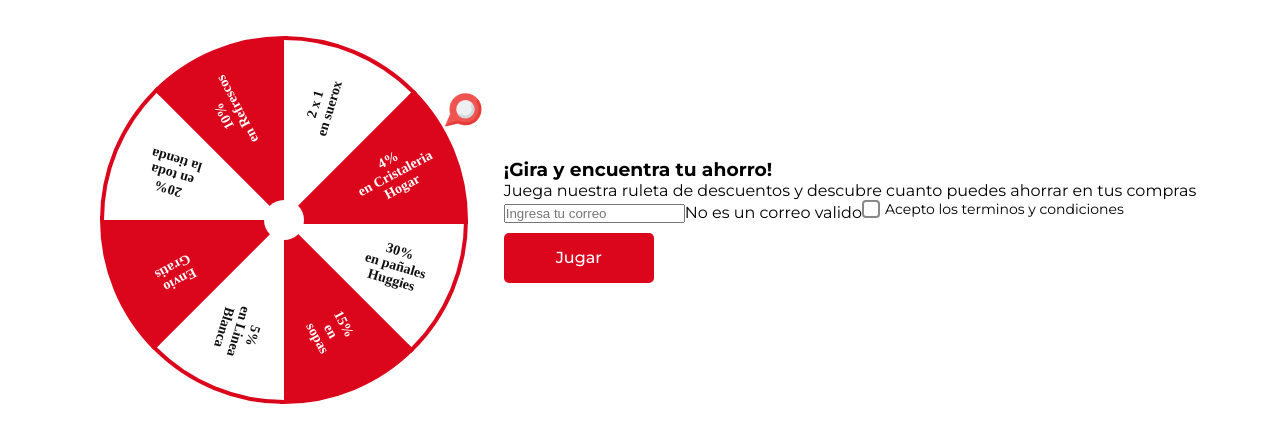
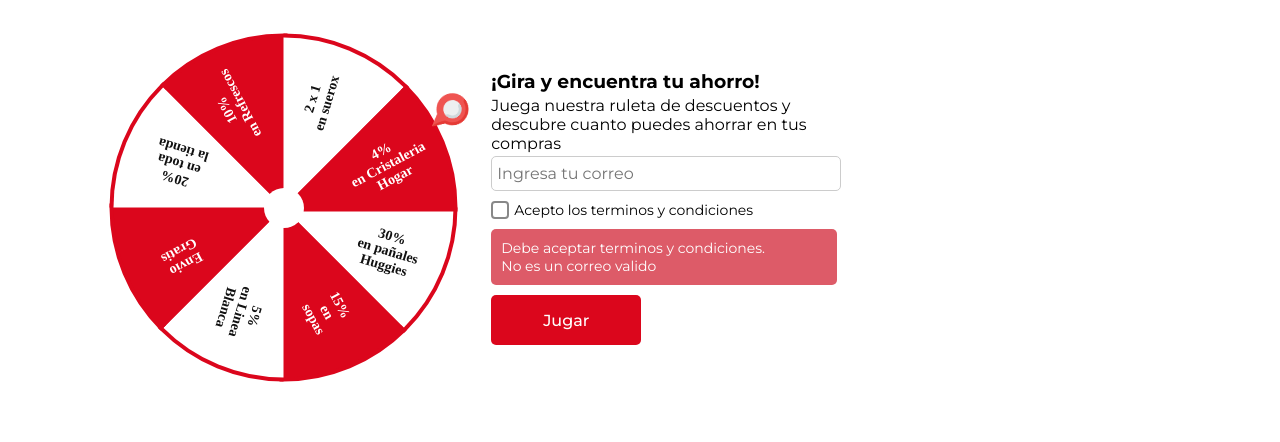
Before and after one commit to sallygongar/react-projects, a React (Vite) app in the folder 04-ruleta/: page / in a window 1280 px wide. Both pictures are taken after a click on the button "Jugar". Shown: the top 442 px of the page. Built offline with nearby package versions, Linux system fonts and the light colour scheme.

Commit message:
Reajusta css en Panel Play

```diff
--- a/04-ruleta/src/components/panel/PanelDisplayAward.tsx
+++ b/04-ruleta/src/components/panel/PanelDisplayAward.tsx
@@ -93,7 +93,9 @@ const PanelDisplayAward = () => {
             </button>
           { isCopied && <span className="ruleta_tooltip">{clicked ? '¡Copiado!' : '¡Copiar!'}</span>}
           </div>
-
+        </div>
+        <div className="ruleta_panel_footer">
+           <a className="ruleta_footer_link" href="/">Ver Productos</a>
         </div>
       </div>
     </div>
--- a/04-ruleta/src/components/panel/PanelPlay.tsx
+++ b/04-ruleta/src/components/panel/PanelPlay.tsx
@@ -13,16 +13,23 @@ const PanelPlay = () =>{
     }
   }
 
+  console.log("Errors:", errors)
+
     return(
       <div className="ruleta_panel">
-        <div className="ruleta_panel_description">
+        <div className="ruleta_panel_play">
           <h3>¡Gira y encuentra tu ahorro!</h3>
           <p>Juega nuestra ruleta de descuentos y descubre cuanto puedes ahorrar en tus compras</p>
-          <div className="ruleta_form_group">
+          <div className="ruleta_panel_tyc">
             <input type="text" placeholder="Ingresa tu correo" value={inputs.email} onChange={onInputChange} name="email"/>
-            { errors?.emailError && <span className="ruleta_form_error">{errors?.emailError}</span>}
             <CustomCheckbox label="Acepto los terminos y condiciones" checked={acceptedTerm ?? false} onChange={onChangeTyC}/>
-           { errors?.terminosError && <span className="ruleta_form_error">{errors?.terminosError}</span>}
+            {
+              (errors?.terminosError ||  errors?.emailError) &&
+              <div className="ruleta_panel_errors">
+                <span className="ruleta_form_error">{errors?.terminosError}</span>
+                <span className="ruleta_form_error">{errors?.emailError}</span>
+              </div>
+            }
           </div>
         </div>
         <button type="button" className={`ruleta_play ${isSpinning ? 'ruleta_play_disabled' : ''}`} onClick={validateInformation} disabled={isSpinning}>Jugar</button>
--- a/04-ruleta/src/components/wheel/Wheel.tsx
+++ b/04-ruleta/src/components/wheel/Wheel.tsx
@@ -7,7 +7,7 @@ import { useForm } from "../../context/Form/formHook";
 
 const Wheel = () => {
   const canvasRef = useRef<HTMLCanvasElement | null>(null);
-  const { promotions, colors, promotion, degreeToFall, sessionPrize, isSpinning, onIsDone, isDone, onChangePrize, onClearRoulette } = useRoulette();
+  const { promotions, colors, promotion, degreeToFall, isSpinning, onIsDone, isDone, onChangePrize, onClearRoulette } = useRoulette();
   const { inputs, onClearForm } = useForm();
 
   const drawWheel = (
@@ -111,7 +111,7 @@ const Wheel = () => {
       const numberSegments = promotions.length;
       const centerX = canvas.width / 2;
       const centerY = canvas.height / 2;
-      const radio = isMobile ?  170 : 180;
+      const radio = isMobile ?  160 : 170;
 
       if(promotions.length > 0){
         for(let i = 0; i < promotions.length; i++){
@@ -144,18 +144,12 @@ const Wheel = () => {
     }
   },[isDone])
 
-  useEffect(()=>{
-    if(sessionPrize){
-      console.log("Información del premio ensesion:", sessionPrize)
-    }
-  }, [sessionPrize])
-
 
   return(
     <div className="ruleta_left_wrapper">
       <div className="ruleta_circle"></div>
       <div className={`ruleta_ping ${ isSpinning ? 'ruleta_animated_ping' : ''}`}><img src={ping} alt="ping" width="100%"/></div>
-      <canvas ref={canvasRef} width={isMobile ? 375: 400} height={isMobile ? 375 : 400}></canvas>
+      <canvas ref={canvasRef} width={375} height={375}></canvas>
     </div>
   )
 }
--- a/04-ruleta/src/context/Form/FormProvider.tsx
+++ b/04-ruleta/src/context/Form/FormProvider.tsx
@@ -25,14 +25,16 @@ export const FormProvider = ({ children } : { children: ReactNode}) => {
         errorsNews['emailError'] = "No es un correo valido";
         isValid = false;
       }
-      if(!acceptedTerm){
-        errorsNews['terminosError'] = "Debe aceptar terminos y condiciones.";
-        isValid = false;
-      }
     }else{
       errorsNews['emailError'] = "No es un correo valido";
       isValid = false;
     }
+
+    if(!acceptedTerm){
+      errorsNews['terminosError'] = "Debe aceptar terminos y condiciones.";
+      isValid = false;
+    }
+
     setErrors(errorsNews);
     return isValid;
   }
--- a/04-ruleta/src/scss/wheel/wheel.scss
+++ b/04-ruleta/src/scss/wheel/wheel.scss
@@ -61,6 +61,73 @@
       @media (max-width: 768px) {
         width: 100%;
       }
+      .ruleta_panel_play{
+        width: 50%;
+        gap: 3px;
+        display: flex;
+        flex-direction: column;
+        @media (max-width: 768px) {
+          width: 100%;
+        }
+        h3{
+           @media (max-width: 768px) {
+            text-align: center;
+          }
+
+        }
+        p{
+          @media (max-width: 768px) {
+            text-align: center;
+          }
+        }
+        .ruleta_panel_tyc{
+          display: flex;
+          flex-direction: column;
+          gap: 10px;
+          @media (max-width: 768px) {
+            align-items: center;
+          }
+            input{
+              width: 350px;
+              height: 35px;
+              border-radius: 5px;
+              border: 1px solid #ccc;
+              padding: 0 5px;
+              font-size: 16px;
+              font-family: "Montserrat", sans-serif;
+              @media (max-width: 768px) {
+                width: 100%;
+              }
+                &:focus{
+                border: 1px solid #111;
+              }
+              &::placeholder{
+                font-family: "Montserrat", sans-serif;
+                font-size: 16px;
+                @media (max-width: 768px) {
+                  font-size: 14px;
+                }
+              }
+          }
+          .ruleta_panel_errors{
+            display: flex;
+            flex-direction: column;
+            padding: 10px;
+            background-color: #DD5B68;
+            border-radius: 5px;
+            width: 100%;
+            @media (max-width: 768px) {
+
+              text-align: center;
+            }
+            .ruleta_form_error{
+              font-size: 14px;
+              color: #fff;
+              font-weight: 400;
+            }
+          }
+        }
+      }
       .ruleta_panel_wrapper{
         display: flex;
         flex-direction: column;
@@ -111,7 +178,7 @@
           padding: 20px;
           align-items: center;
           border-radius: 10px;
-          width: 300px;
+          width: 275px;
           @media (max-width: 768px) {
             justify-content: center;
             align-items: center;
@@ -217,6 +284,21 @@
             cursor: pointer;
           }
         }
+        .ruleta_panel_footer{
+          margin-top: 10px;
+          .ruleta_footer_link{
+            display: flex;
+            background-color: #DB061C;
+            color: #fff;
+            height: 45px;
+            justify-content: center;
+            align-items: center;
+            border-radius: 10px;
+            text-decoration: none;
+            font-size: 16px;
+            font-weight: 600;
+          }
+        }
       }
     }
     .ruleta_play{
```
